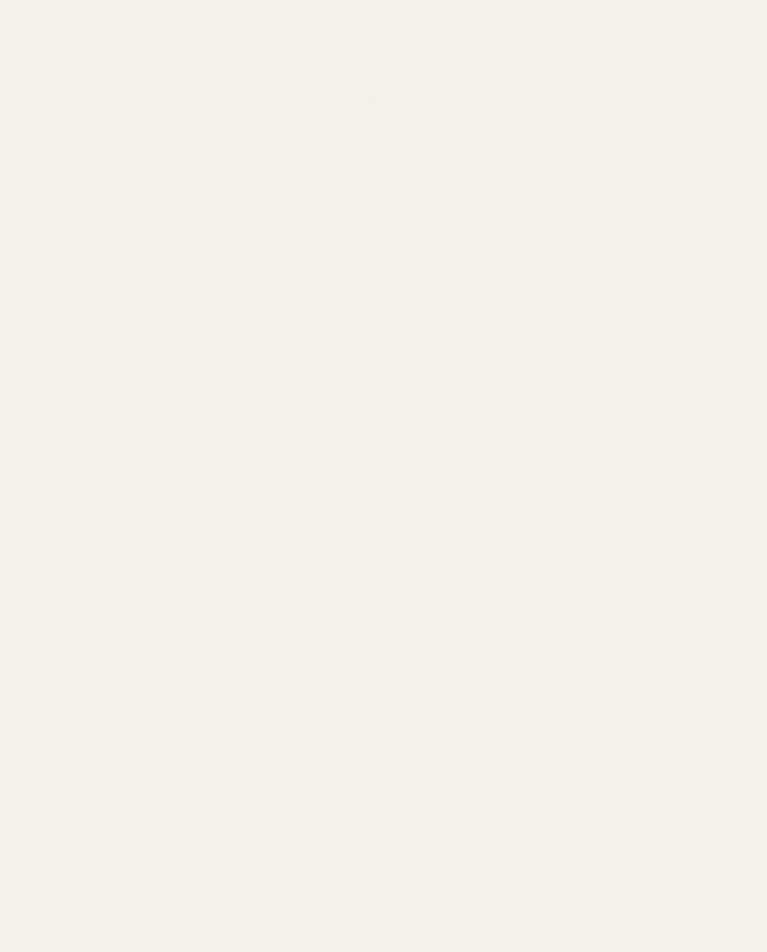
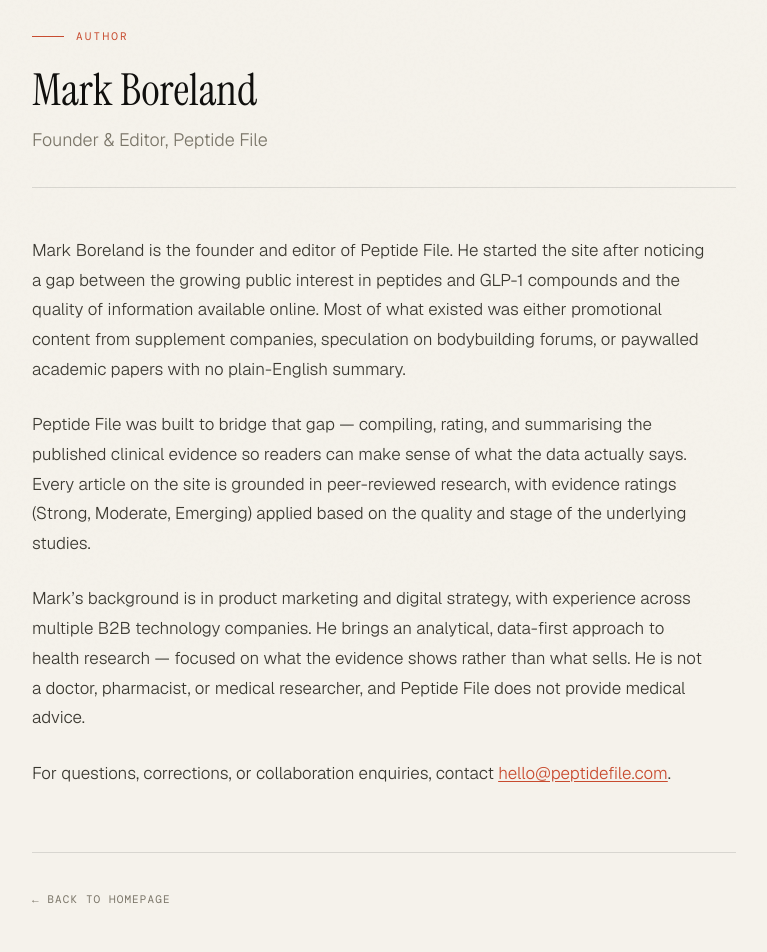
Before and after one commit to PeptideFile/peptidefile, a Next.js app: page /author in a window 1280 px wide. Before the commit this address had no page. Shown: the part 140-1092 px from the top of the page, without its empty margins (256-1023 px from the left). Before the commit the page ends 800 px from the top, so only its background shows below. Built offline with nearby package versions, Linux system fonts and the light colour scheme.

Commit message:
Add author page + header nav link

```diff
--- /dev/null
+++ b/src/app/author/page.tsx
@@ -0,0 +1,141 @@
+import type { Metadata } from "next";
+import Link from "next/link";
+
+export const metadata: Metadata = {
+  title: "Mark Boreland — Founder & Editor, Peptide File",
+  description:
+    "Mark Boreland is the founder and editor of Peptide File, an independent evidence-based research site covering peptides, GLP-1 drugs, and clinical science.",
+  alternates: { canonical: "https://peptidefile.com/author" },
+  openGraph: {
+    title: "Mark Boreland — Founder & Editor, Peptide File",
+    description:
+      "Mark Boreland is the founder and editor of Peptide File, an independent evidence-based research site covering peptides, GLP-1 drugs, and clinical science.",
+    url: "https://peptidefile.com/author",
+    type: "profile",
+  },
+};
+
+const jsonLd = {
+  "@context": "https://schema.org",
+  "@type": "Person",
+  name: "Mark Boreland",
+  url: "https://peptidefile.com/author",
+  jobTitle: "Founder & Editor",
+  worksFor: {
+    "@type": "Organization",
+    name: "Peptide File",
+    url: "https://peptidefile.com",
+  },
+};
+
+export default function AuthorPage() {
+  return (
+    <>
+      <script
+        type="application/ld+json"
+        dangerouslySetInnerHTML={{ __html: JSON.stringify(jsonLd) }}
+      />
+
+      <article
+        style={{
+          maxWidth: "800px",
+          margin: "0 auto",
+          padding: "64px 48px",
+        }}
+      >
+        <div className="eyebrow">
+          <span className="eyebrow-text">Author</span>
+        </div>
+
+        <h1
+          style={{
+            fontFamily: "var(--serif)",
+            fontSize: "clamp(32px, 4vw, 44px)",
+            color: "var(--ink)",
+            fontWeight: 400,
+            lineHeight: 1.1,
+            marginBottom: "12px",
+          }}
+        >
+          Mark Boreland
+        </h1>
+        <p
+          style={{
+            fontSize: "18px",
+            color: "var(--ink3)",
+            fontWeight: 300,
+            marginBottom: "48px",
+            paddingBottom: "32px",
+            borderBottom: "1px solid var(--rule)",
+          }}
+        >
+          Founder &amp; Editor, Peptide File
+        </p>
+
+        <div className="prose">
+          <p>
+            Mark Boreland is the founder and editor of Peptide File. He started
+            the site after noticing a gap between the growing public interest in
+            peptides and GLP-1 compounds and the quality of information available
+            online. Most of what existed was either promotional content from
+            supplement companies, speculation on bodybuilding forums, or
+            paywalled academic papers with no plain-English summary.
+          </p>
+
+          <p>
+            Peptide File was built to bridge that gap — compiling, rating, and
+            summarising the published clinical evidence so readers can make sense
+            of what the data actually says. Every article on the site is grounded
+            in peer-reviewed research, with evidence ratings (Strong, Moderate,
+            Emerging) applied based on the quality and stage of the underlying
+            studies.
+          </p>
+
+          <p>
+            Mark&rsquo;s background is in product marketing and digital strategy,
+            with experience across multiple B2B technology companies. He brings an
+            analytical, data-first approach to health research — focused on what
+            the evidence shows rather than what sells. He is not a doctor,
+            pharmacist, or medical researcher, and Peptide File does not provide
+            medical advice.
+          </p>
+
+          <p>
+            For questions, corrections, or collaboration enquiries, contact{" "}
+            <a href="mailto:hello@peptidefile.com">hello@peptidefile.com</a>.
+          </p>
+        </div>
+
+        <div
+          style={{
+            marginTop: "64px",
+            paddingTop: "32px",
+            borderTop: "1px solid var(--rule)",
+          }}
+        >
+          <Link
+            href="/"
+            style={{
+              fontFamily: "var(--mono)",
+              fontSize: "11px",
+              textTransform: "uppercase",
+              letterSpacing: "0.1em",
+              color: "var(--ink3)",
+              textDecoration: "none",
+            }}
+          >
+            &larr; Back to homepage
+          </Link>
+        </div>
+
+        <style>{`
+          @media (max-width: 900px) {
+            article {
+              padding: 40px 24px !important;
+            }
+          }
+        `}</style>
+      </article>
+    </>
+  );
+}
--- a/src/components/Header.tsx
+++ b/src/components/Header.tsx
@@ -8,6 +8,7 @@
   { label: "Compounds", href: "/#compounds" },
   { label: "Clinical Trials", href: "/retatrutide/clinical-trial-results" },
   { label: "Compare", href: "/compare" },
+  { label: "Author", href: "/author" },
 ];
 
 export default function Header() {
```
